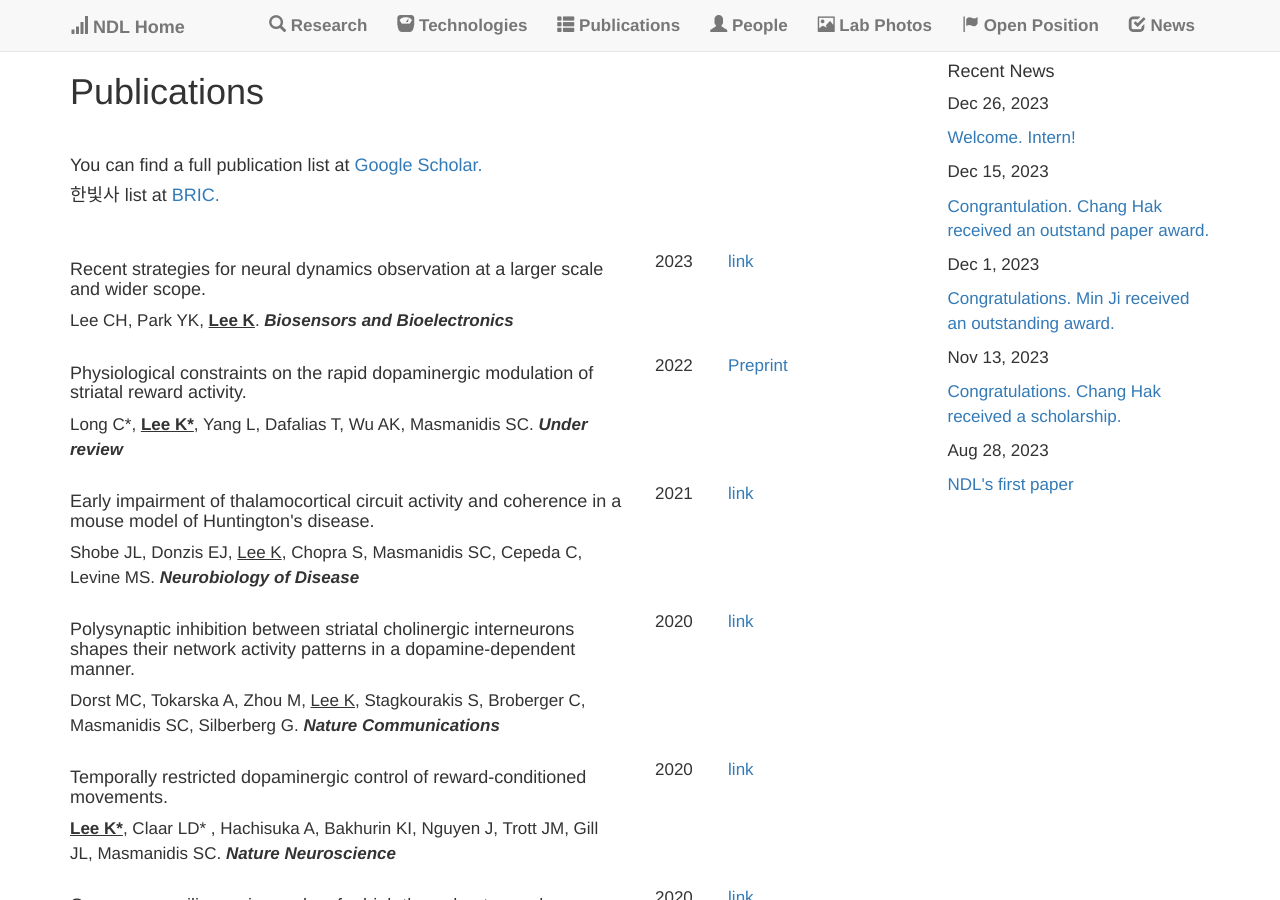
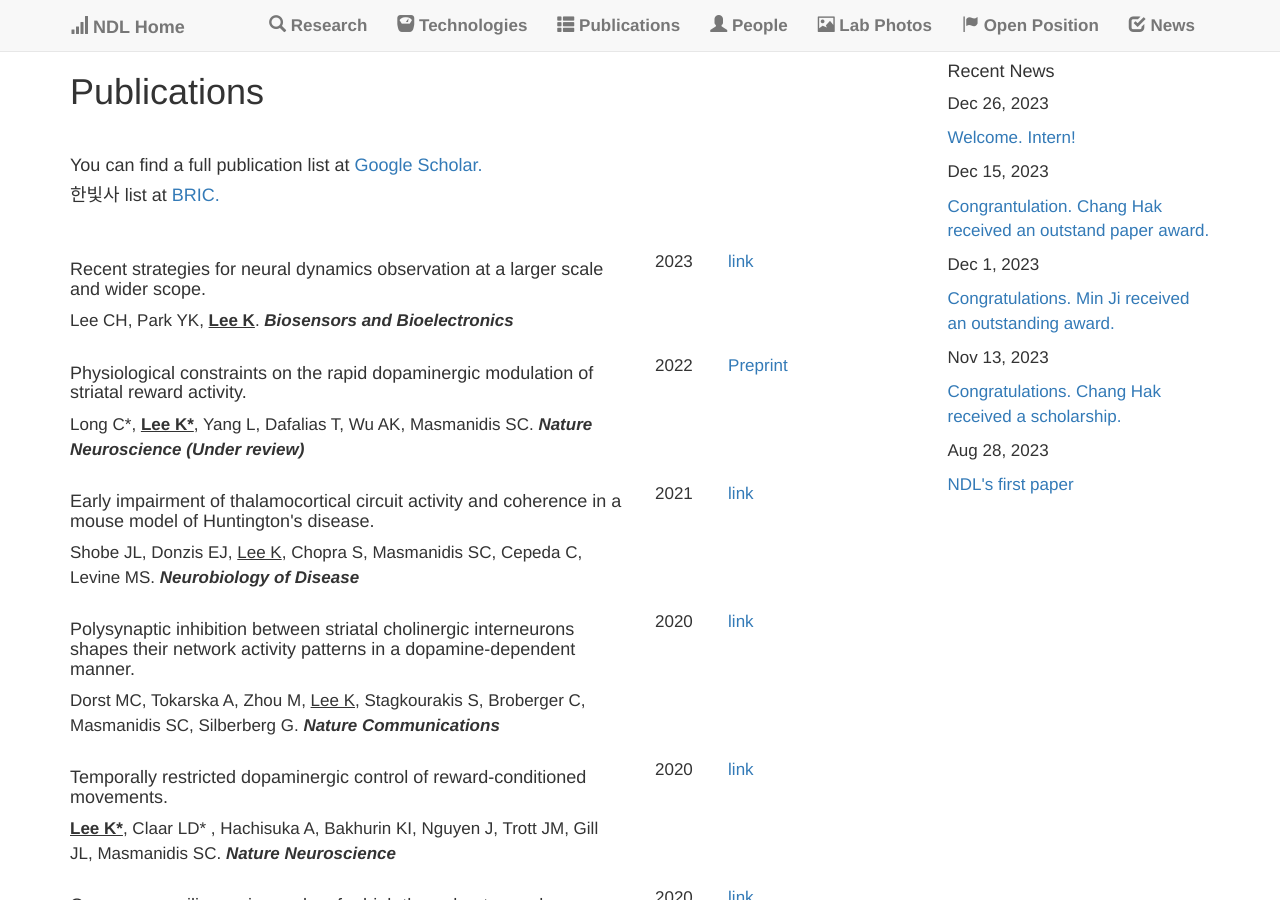
Before and after one commit to kleelab/kleelab.github.io, a Jekyll site: the page built from publications.html, in a window 1280 px wide and 900 px high. Built offline with Jekyll 4.4.1, drawn with Linux system fonts in a browser that asks for light colours; nearby versions of some CDN libraries; a style sheet for code colours, icons or effects is not loaded.

Commit message:
Update publications.yml

```diff
--- a/_data/publications.yml
+++ b/_data/publications.yml
@@ -14,7 +14,7 @@
 - title: >
     Physiological constraints on the rapid dopaminergic modulation of striatal reward activity.
   author: >
-    Long C*, <b><u>Lee K*</u></b>, Yang L, Dafalias T, Wu AK, Masmanidis SC. <b><I>Under review</I></b>
+    Long C*, <b><u>Lee K*</u></b>, Yang L, Dafalias T, Wu AK, Masmanidis SC. <b><I>Nature Neuroscience (Under review)</I></b>
   image:
   year: 2022
   repo:
```
